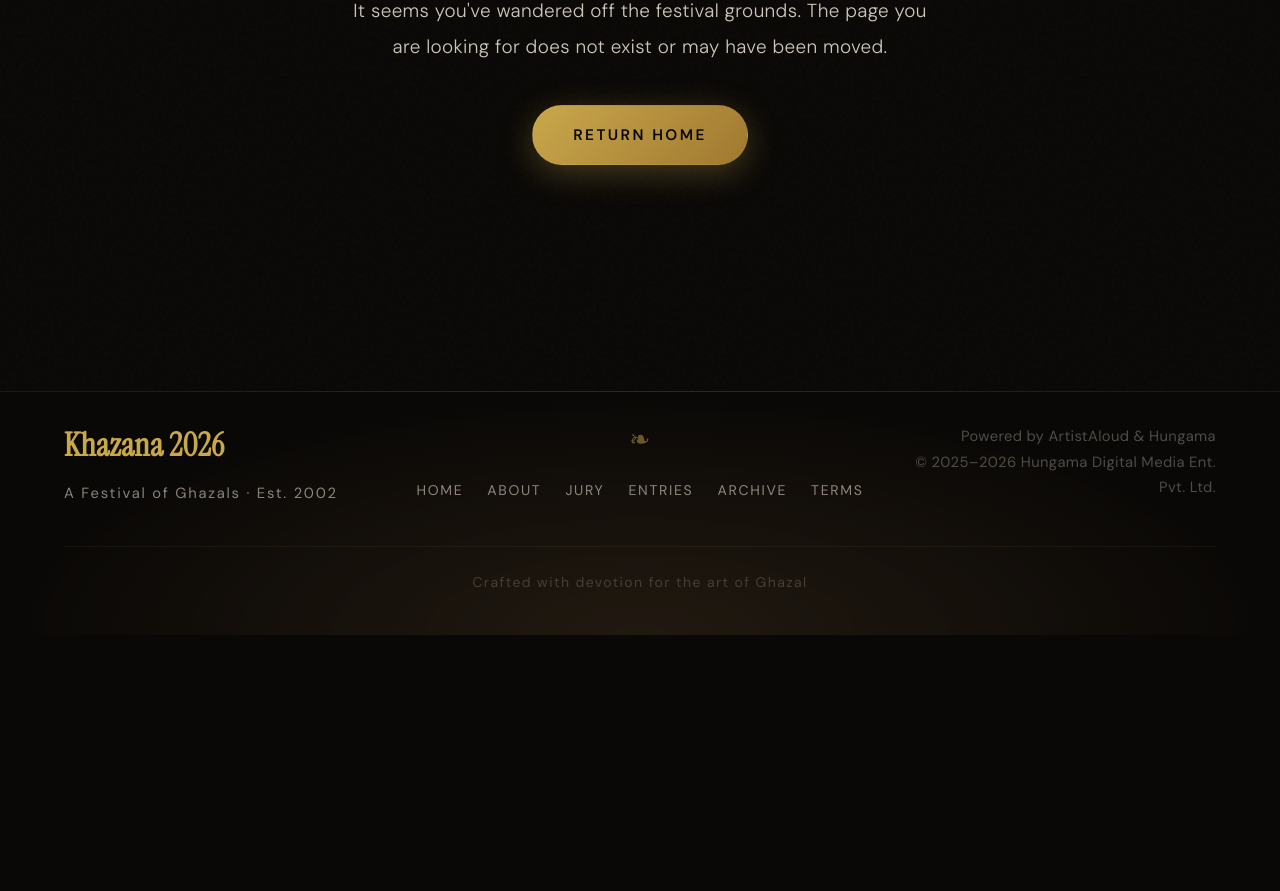
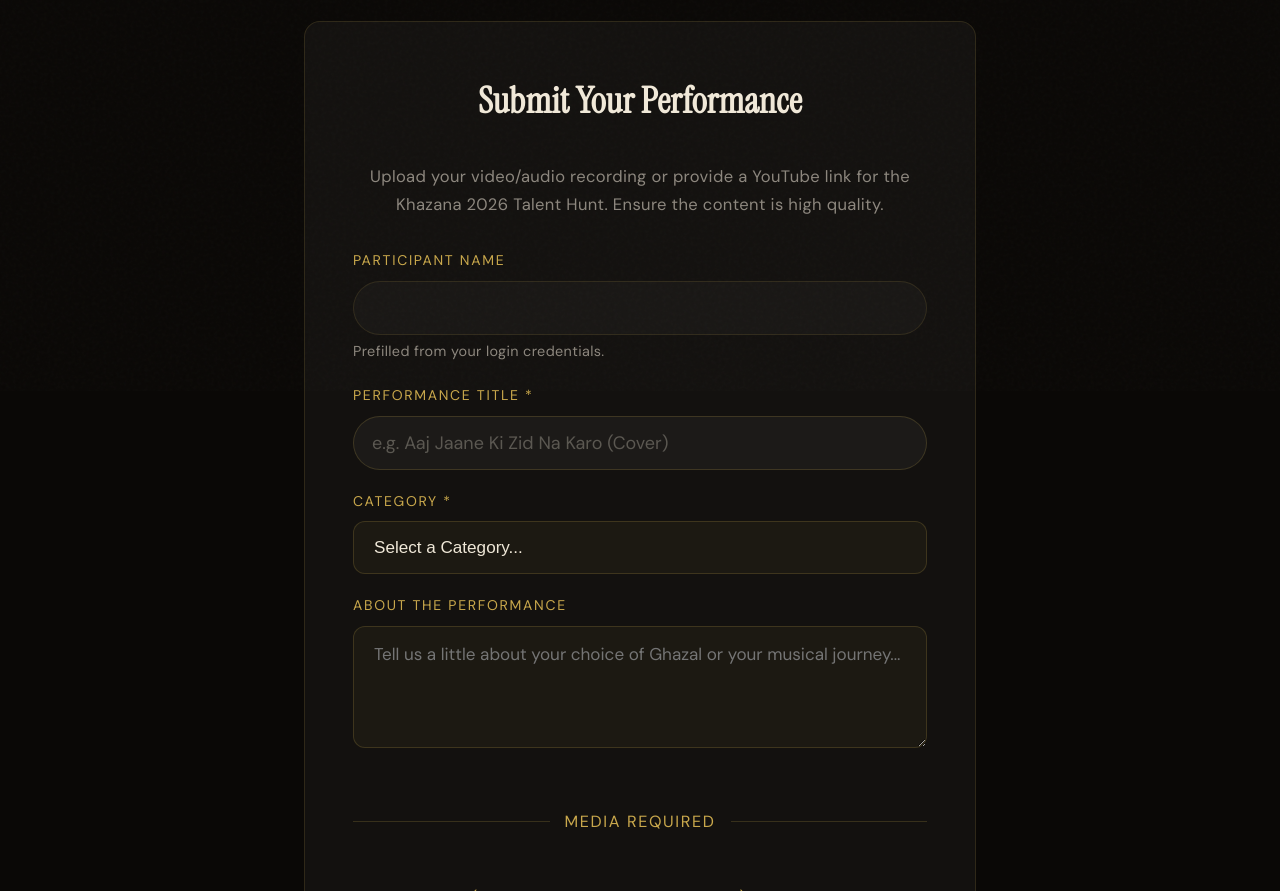
Before and after one commit to bhanupsingh21/Khazana-2.0, a React (Vite) app: page /dashboard in a window 1280 px wide. Shown: the part 409-1300 px from the top of the page. Before the commit the page ends 1044 px from the top, so only its background shows below. Built offline with nearby package versions, Linux system fonts and the light colour scheme; a web font is replaced by a local one.

Commit message:
feat: Add user dashboard with youtube links and custom auth routing

```diff
--- a/src/App.jsx
+++ b/src/App.jsx
@@ -9,6 +9,7 @@ import Home from './pages/Home';
 import PreviousEditions from './pages/PreviousEditions';
 import Entries from './pages/Entries';
 import Login from './pages/Login';
+import Dashboard from './pages/Dashboard';
 import Terms from './pages/Terms';
 import NotFound from './pages/NotFound';
 import ScrollUpButton from './components/ScrollUpButton';
@@ -75,6 +76,7 @@ function App() {
         <Route path="/previous-editions" element={<PreviousEditions />} />
         <Route path="/entries" element={<Entries />} />
         <Route path="/login" element={<Login />} />
+        <Route path="/dashboard" element={<Dashboard />} />
         <Route path="/terms" element={<Terms />} />
         <Route path="*" element={<NotFound />} />
       </Routes>
--- a/src/components/Navbar.jsx
+++ b/src/components/Navbar.jsx
@@ -7,6 +7,12 @@ const Navbar = ({ onToggleMobile }) => {
   const location = useLocation();
   const isHome = location.pathname === '/';
   const [activeHash, setActiveHash] = useState('');
+  const isLoggedIn = !!localStorage.getItem('khazanaUser');
+
+  const handleLogout = () => {
+    localStorage.removeItem('khazanaUser');
+    window.location.href = '/';
+  };
 
   useEffect(() => {
     setActiveHash(location.hash);
@@ -50,7 +56,11 @@ const Navbar = ({ onToggleMobile }) => {
         ) : (
           <li className="hide-on-scroll"><Link to="/#partners" className={isActive('/', '#partners') ? 'active-link' : ''}>Partners</Link></li>
         )}
-        <li><Link to="/login" className={`nav-cta ${isActive('/login') ? 'active-link' : ''}`}>Register / Login</Link></li>
+        {isLoggedIn ? (
+          <li><button onClick={handleLogout} className="nav-cta" style={{ background: 'transparent', border: '1px solid var(--gold)', cursor: 'pointer', fontFamily: 'inherit' }}>Logout</button></li>
+        ) : (
+          <li><Link to="/login" className={`nav-cta ${isActive('/login') ? 'active-link' : ''}`}>Register / Login</Link></li>
+        )}
       </ul>
       <div className="nav-hamburger" id="hamburger" onClick={onToggleMobile}>
         <span></span><span></span><span></span>
--- /dev/null
+++ b/src/pages/Dashboard.jsx
@@ -0,0 +1,197 @@
+import React, { useState, useEffect } from 'react';
+
+const Dashboard = () => {
+  const [file, setFile] = useState(null);
+  const [youtubeLink, setYoutubeLink] = useState('');
+  const [title, setTitle] = useState('');
+  const [category, setCategory] = useState('');
+  const [description, setDescription] = useState('');
+  const [userName, setUserName] = useState('');
+  const [status, setStatus] = useState('');
+
+  useEffect(() => {
+    const userStr = localStorage.getItem('khazanaUser');
+    if (userStr) {
+      try {
+        const user = JSON.parse(userStr);
+        setUserName(user.name || '');
+      } catch (e) {}
+    }
+  }, []);
+
+  const handleSubmit = (e) => {
+    e.preventDefault();
+    if (!title || !category || (!file && !youtubeLink)) {
+      setStatus('Please fill in all required fields and provide either a media file or a YouTube link.');
+      return;
+    }
+    // Dummy upload simulation
+    setStatus('Uploading...');
+    setTimeout(() => {
+      setStatus('Success! Your performance has been safely submitted for review.');
+      setTitle('');
+      setCategory('');
+      setDescription('');
+      setFile(null);
+      setYoutubeLink('');
+    }, 1500);
+  };
+
+  return (
+    <div className="page-wrapper">
+      <section className="page-hero" style={{ minHeight: '35vh' }}>
+        <div className="page-hero-bg"></div>
+        <div className="page-hero-content">
+          <div className="section-eyebrow">Participant Portal</div>
+          <h1 className="section-title">Your <em>Dashboard</em></h1>
+        </div>
+      </section>
+
+      <section style={{ padding: '80px 0' }}>
+        <div className="section-inner" style={{ maxWidth: '800px', margin: '0 auto' }}>
+
+          <div className="auth-card reveal" style={{ width: '100%', margin: '0 auto' }}>
+            <h2 className="auth-title">Submit Your Performance</h2>
+            <p className="auth-subtitle" style={{ marginBottom: '30px' }}>
+              Upload your video/audio recording or provide a YouTube link for the Khazana 2026 Talent Hunt. Ensure the content is high quality.
+            </p>
+
+            <form onSubmit={handleSubmit} className="auth-form">
+              <div className="auth-field">
+                <label htmlFor="participant-name">Participant Name</label>
+                <input
+                  id="participant-name"
+                  type="text"
+                  value={userName}
+                  disabled
+                  style={{ opacity: 0.7, cursor: 'not-allowed' }}
+                />
+                <small style={{ color: 'var(--muted)', marginTop: '4px', display: 'block', fontSize: '0.8rem' }}>
+                  Prefilled from your login credentials.
+                </small>
+              </div>
+
+              <div className="auth-field">
+                <label htmlFor="title">Performance Title *</label>
+                <input
+                  id="title"
+                  type="text"
+                  placeholder="e.g. Aaj Jaane Ki Zid Na Karo (Cover)"
+                  value={title}
+                  onChange={(e) => setTitle(e.target.value)}
+                />
+              </div>
+
+              <div className="auth-field">
+                <label htmlFor="category">Category *</label>
+                <select
+                  id="category"
+                  value={category}
+                  onChange={(e) => setCategory(e.target.value)}
+                  style={{
+                    width: '100%', padding: '16px 20px', borderRadius: '12px',
+                    background: 'rgba(201, 168, 76, 0.05)', border: '1px solid rgba(201, 168, 76, 0.2)',
+                    color: 'var(--cream)', fontSize: '0.95rem', boxSizing: 'border-box',
+                    appearance: 'none', cursor: 'pointer'
+                  }}
+                >
+                  <option value="" disabled style={{color: '#000'}}>Select a Category...</option>
+                  <option value="adult" style={{color: '#000'}}>Adult Category</option>
+                  <option value="kids" style={{color: '#000'}}>Kids Category</option>
+                  <option value="poet" style={{color: '#000'}}>Poetry / Spoken Word</option>
+                </select>
+              </div>
+
+              <div className="auth-field">
+                <label htmlFor="description">About the Performance</label>
+                <textarea
+                  id="description"
+                  placeholder="Tell us a little about your choice of Ghazal or your musical journey..."
+                  value={description}
+                  onChange={(e) => setDescription(e.target.value)}
+                  rows="4"
+                  style={{
+                    width: '100%', padding: '16px 20px', borderRadius: '12px',
+                    background: 'rgba(201, 168, 76, 0.05)', border: '1px solid rgba(201, 168, 76, 0.2)',
+                    color: 'var(--cream)', fontSize: '0.95rem', fontFamily: 'inherit', resize: 'vertical', boxSizing: 'border-box'
+                  }}
+                />
+              </div>
+
+              <div style={{ display: 'grid', gridTemplateColumns: 'minmax(0, 1fr) auto minmax(0, 1fr)', gap: '15px', alignItems: 'center', margin: '30px 0' }}>
+                <hr style={{ border: 'none', borderTop: '1px solid rgba(201, 168, 76, 0.2)' }} />
+                <span style={{ color: 'var(--gold)', fontSize: '0.9rem', letterSpacing: '0.1em', textTransform: 'uppercase' }}>Media Required</span>
+                <hr style={{ border: 'none', borderTop: '1px solid rgba(201, 168, 76, 0.2)' }} />
+              </div>
+
+              <div className="auth-field">
+                <label htmlFor="youtube-link">YouTube Link (Alternative to direct upload)</label>
+                <input
+                  id="youtube-link"
+                  type="url"
+                  placeholder="https://www.youtube.com/watch?v=..."
+                  value={youtubeLink}
+                  onChange={(e) => setYoutubeLink(e.target.value)}
+                  disabled={file !== null}
+                />
+              </div>
+
+              <div style={{ textAlign: 'center', color: 'var(--muted)', fontSize: '0.9rem', marginBottom: '15px' }}>— OR —</div>
+
+              <div className="auth-field">
+                <label htmlFor="file-upload">Direct Upload (Max 50MB)</label>
+                <div style={{
+                  border: '1px dashed rgba(201, 168, 76, 0.4)', borderRadius: '12px', padding: '30px',
+                  textAlign: 'center', background: 'rgba(201, 168, 76, 0.02)', position: 'relative',
+                  transition: 'background 0.3s ease',
+                  opacity: youtubeLink ? 0.5 : 1,
+                  cursor: youtubeLink ? 'not-allowed' : 'pointer'
+                }}
+                onMouseOver={(e) => { if (!youtubeLink) e.currentTarget.style.background = 'rgba(201, 168, 76, 0.06)' }}
+                onMouseOut={(e) => e.currentTarget.style.background = 'rgba(201, 168, 76, 0.02)'}>
+                  <input
+                    type="file"
+                    id="file-upload"
+                    accept="audio/*,video/*"
+                    onChange={(e) => setFile(e.target.files[0])}
+                    disabled={youtubeLink !== ''}
+                    style={{
+                      position: 'absolute', top: 0, left: 0, width: '100%', height: '100%',
+                      opacity: 0, cursor: youtubeLink ? 'not-allowed' : 'pointer'
+                    }}
+                  />
+                  <div style={{ pointerEvents: 'none' }}>
+                    <span style={{ fontSize: '2rem', display: 'block', marginBottom: '10px' }}>📁</span>
+                    {file ? (
+                      <span style={{ color: 'var(--gold-light)' }}>{file.name}</span>
+                    ) : (
+                      <span style={{ color: 'var(--muted)' }}>Drag & drop or tap to choose a file</span>
+                    )}
+                  </div>
+                </div>
+              </div>
+
+              {status && (
+                <div style={{
+                  color: status.includes('Success') ? '#4caf50' : '#f44336',
+                  marginBottom: '20px', fontSize: '0.95rem', textAlign: 'center',
+                  background: status.includes('Success') ? 'rgba(76, 175, 80, 0.1)' : 'rgba(244, 67, 54, 0.1)',
+                  padding: '12px', borderRadius: '8px'
+                }}>
+                  {status}
+                </div>
+              )}
+
+              <button type="submit" className="btn-primary auth-submit" style={{ marginTop: '10px' }}>
+                <span>Submit Performance</span>
+              </button>
+            </form>
+          </div>
+
+        </div>
+      </section>
+    </div>
+  );
+};
+
+export default Dashboard;
--- a/src/pages/Login.jsx
+++ b/src/pages/Login.jsx
@@ -1,7 +1,8 @@
 import React, { useState } from 'react';
-import { Link } from 'react-router-dom';
+import { Link, useNavigate } from 'react-router-dom';
 
 const Login = () => {
+  const navigate = useNavigate();
   const [phone, setPhone] = useState('');
   const [name, setName] = useState('');
   const [agreed, setAgreed] = useState(false);
@@ -23,7 +24,8 @@ const Login = () => {
     setError('');
     if (!otp.trim() || otp.length < 4) { setError('Please enter a valid OTP.'); return; }
     // In production, this would verify OTP via API
-    alert('Registration successful! Welcome to Khazana 2026.');
+    localStorage.setItem('khazanaUser', JSON.stringify({ name, phone }));
+    navigate('/dashboard');
   };
 
   return (
```
